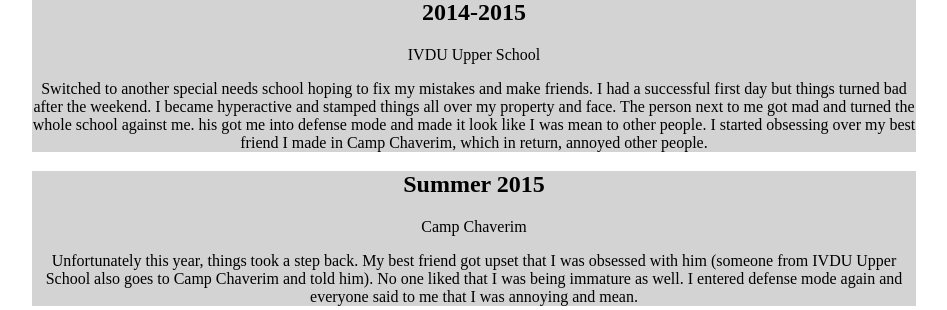
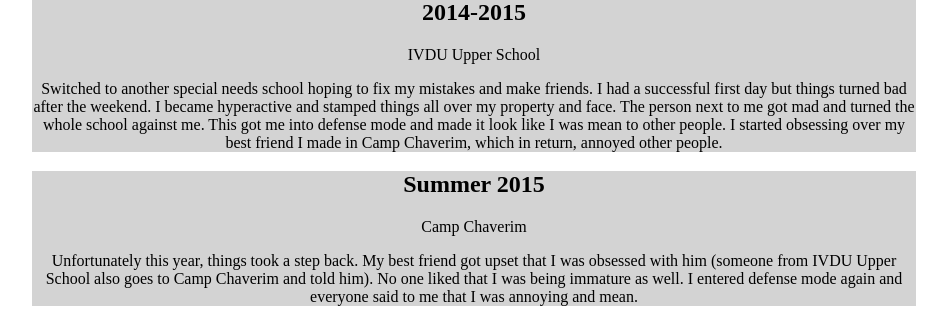
Before and after one commit to EphraimB/ephraim-becker, a PHP site: page /timeline.php in a window 1280 px wide. Shown: the part 3669-3979 px from the top of the page, without its empty margins (166-1113 px from the left). Run offline with PHP 8.4, Linux system fonts and the light colour scheme.

Commit message:
Fixed a spelling mistake.

```diff
--- a/timeline.php
+++ b/timeline.php
@@ -88,7 +88,7 @@
       <div style="background-color: lightgrey;">
         <h2>2014-2015</h2>
         <p>IVDU Upper School</p>
-        <p>Switched to another special needs school hoping to fix my mistakes and make friends. I had a successful first day but things turned bad after the weekend. I became hyperactive and stamped things all over my property and face. The person next to me got mad and turned the whole school against me. his got me into defense mode and made it look like I was mean to other people. I started obsessing over my best friend I made in Camp Chaverim, which in return, annoyed other people.</p>
+        <p>Switched to another special needs school hoping to fix my mistakes and make friends. I had a successful first day but things turned bad after the weekend. I became hyperactive and stamped things all over my property and face. The person next to me got mad and turned the whole school against me. This got me into defense mode and made it look like I was mean to other people. I started obsessing over my best friend I made in Camp Chaverim, which in return, annoyed other people.</p>
       </div>
       <div style="background-color: lightgrey;">
         <h2>Summer 2015</h2>
```
Also changed, not shown: everydayLife/accomplishments/css/style.css (line endings or trailing spaces), everydayLife/accomplishments/gamingSetup/index.php (line endings or trailing spaces), everydayLife/accomplishments/index.php (line endings or trailing spaces), everydayLife/css/style.css (line endings or trailing spaces), everydayLife/index.php (line endings or trailing spaces), everydayLife/problems/index.php (line endings or trailing spaces).
